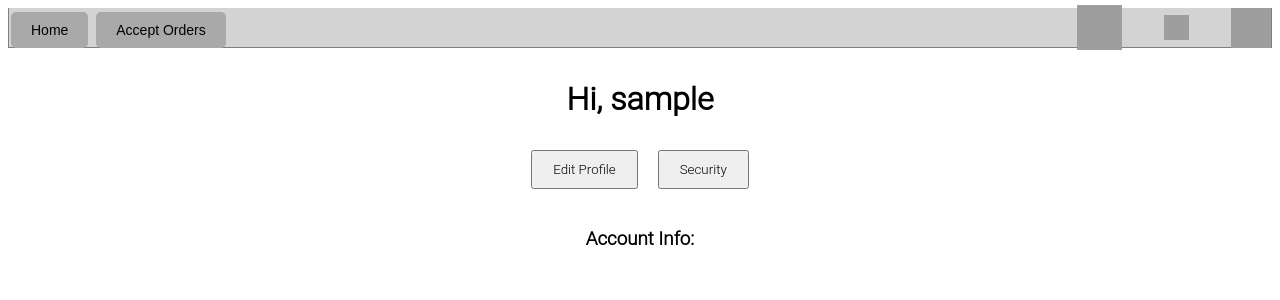
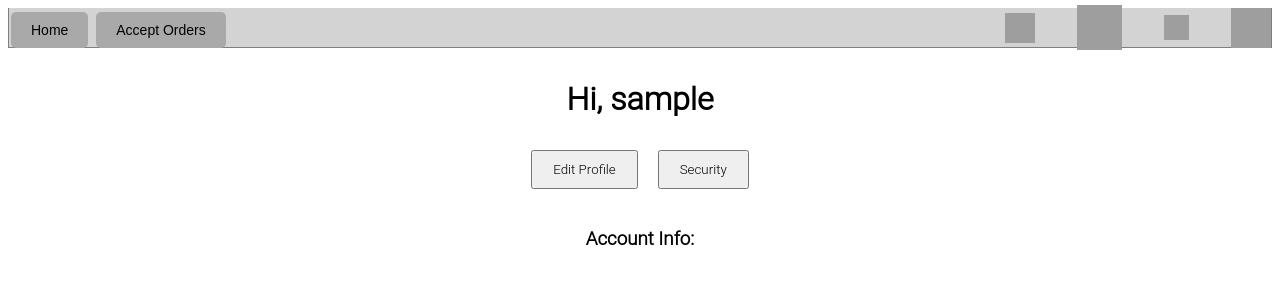
Before and after one commit to TimothyKiu/Food-Delivery-MMU, a Flask app: template templates/settings.html in a window 1280 px wide. Shown: the top 300 px of the page. Run offline with Flask 3, Linux system fonts and the light colour scheme; the template is opened without the code that fills it: most values are stand-ins (such as "Sample title", 1, 10 or a date in 2020); parts of the project's set-up code (start-up, migrations or seed data) failed here and were passed over; grey boxes are pictures that could not be loaded.

Commit message:
fixed navigation issues

```diff
--- a/templates/settings.html
+++ b/templates/settings.html
@@ -164,6 +164,22 @@
         cursor: pointer; /* Change cursor to pointer */
 
     }
+    #searchicon {
+        bottom : -50%;
+        height: 30px;
+        width: 30px;
+        align-self: center;  /* used for the slight misalignment for edit buttons */
+        background-image: url("https://cdn.pixabay.com/photo/2017/01/13/01/22/magnifying-glass-1976105_960_720.png"); /* Set image as background */
+        background-size: cover; /* Ensure the image covers the button */
+        background-repeat: no-repeat; /* Prevent image from repeating */
+        background-color: transparent;
+
+        border: none; /* Remove border */
+        padding: 0; /* Remove padding */
+        color: transparent; /*Hides font */
+        cursor: pointer; /* Change cursor to pointer */
+
+    }
 
      #logouticon {
         height: 40px;
@@ -218,8 +234,10 @@
 
 
          <div style="display:flex; flex-direction:row;">
+             <button id="searchicon" onclick="redirectToSearchReviews()" style="margin: 21px;"></button>
              <button id="profileicon" onclick="redirectToProfile()" style="margin: 21px;"></button>
              <button id="settingsicon"   style="margin: 21px;"></button>
+
              <form method="post" id="logoutForm">
                 <button id="logouticon" type="submit" name="logOut" value="True" style="margin-left: 21px;"></button>
     {#                <button class="tabButton" type="submit" name="logOut" id="logOut" value="True" >Log Out</button>#}
@@ -382,6 +400,9 @@
     function redirectToProfile() {
             window.location.href = 'profile';
     }
+    function redirectToSearchReviews(){
+        window.location.href = "otherratings"
+    }
 
     {#function toggleDelete() {#}
     {#    var popup = document.getElementById("deletePopup");#}
```
Also changed, not shown: main.py (line endings or trailing spaces).
